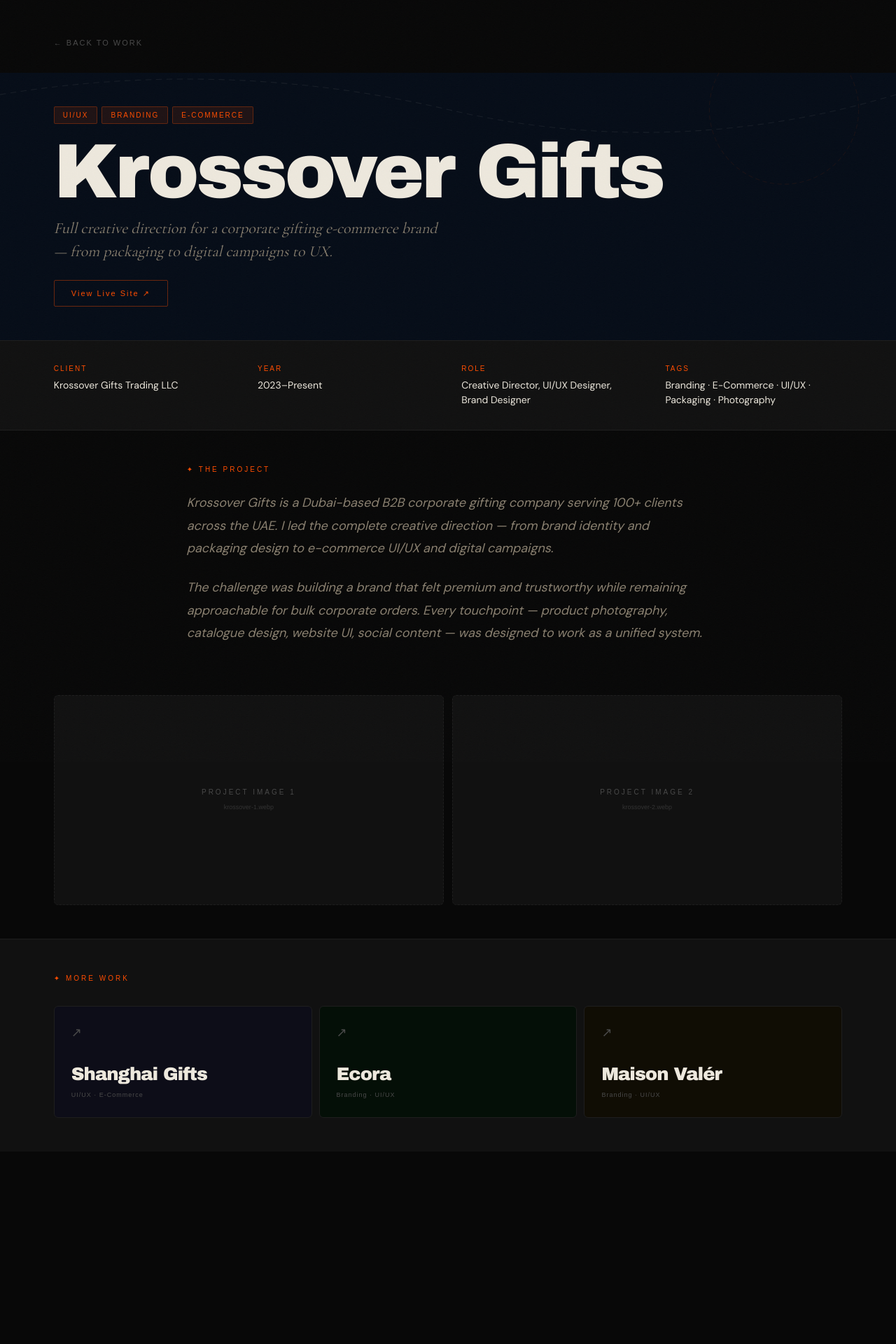
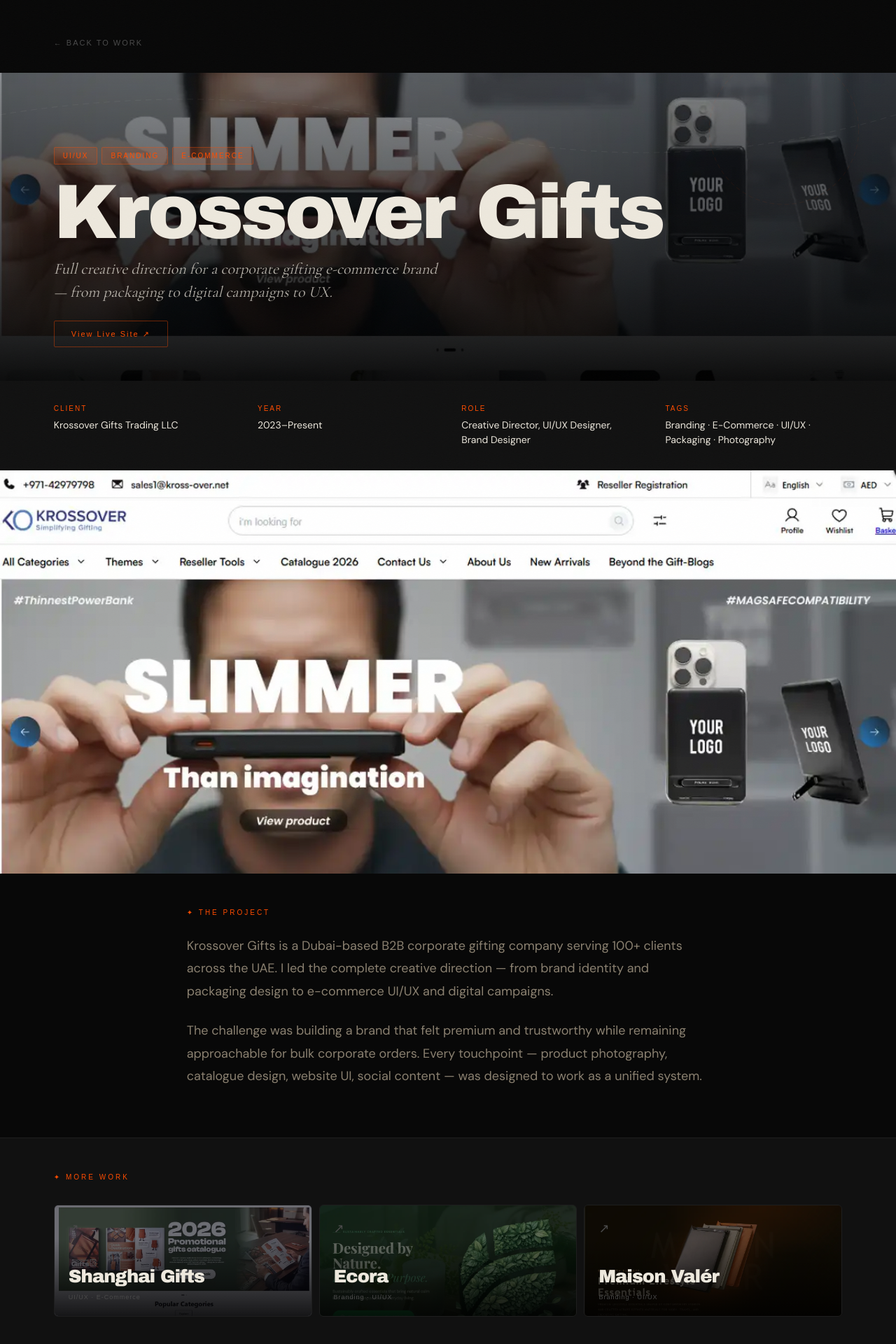
Before and after one commit to Artificer-cloud/adesignaerium, a Next.js app: page /work/krossover in a window 1280 px wide. Shown: the part 64-1984 px from the top of the page at 70% size. Before the commit the page ends 1709 px from the top, so only its background shows below. Built offline with nearby package versions, Linux system fonts and the light colour scheme; a web font is replaced by a local one.

Commit message:
Fix case study pages with cover image hero

```diff
--- a/src/app/work/[slug]/page.tsx
+++ b/src/app/work/[slug]/page.tsx
@@ -1,4 +1,5 @@
 import { projects } from '@/lib/projects'
+import Image from 'next/image'
 import Link from 'next/link'
 import { notFound } from 'next/navigation'
 
@@ -19,92 +20,123 @@ export default function CaseStudyPage({ params }: { params: { slug: string } })
 
   return (
     <main style={{ paddingTop: '80px' }}>
+
+      {/* Back link */}
       <div style={{ padding: 'clamp(20px,4vh,40px) clamp(20px,6vw,80px)', maxWidth: '1400px', margin: '0 auto' }}>
         <Link href="/work" style={{ fontFamily: 'var(--font-mono)', fontSize: '11px', letterSpacing: '2px', color: 'var(--dim)', textTransform: 'uppercase' }}>
           ← Back to Work
         </Link>
       </div>
 
-      <section style={{ background: project.color || '#1a1a1a', minHeight: 'clamp(340px,45vh,500px)', display: 'flex', alignItems: 'flex-end', borderBottom: '1px solid var(--border)', position: 'relative', overflow: 'hidden' }}>
-        <svg aria-hidden style={{ position:'absolute', inset:0, width:'100%', height:'100%', opacity:.07, pointerEvents:'none' }} viewBox="0 0 1200 500" preserveAspectRatio="xMidYMid slice">
-          <circle cx="1050" cy="120" r="100" fill="none" stroke="#ff4d00" strokeWidth="1" strokeDasharray="6 4"/>
-          <path d="M0,100 Q300,50 600,120 Q900,190 1200,100" fill="none" stroke="#ede8dd" strokeWidth="1" strokeDasharray="8 6"/>
+      {/* Hero — full cover image */}
+      <section style={{ position: 'relative', minHeight: 'clamp(400px,55vh,620px)', display: 'flex', alignItems: 'flex-end', overflow: 'hidden', background: project.color || '#1a1a1a' }}>
+        {project.coverImage && (
+          <Image
+            src={project.coverImage}
+            alt={project.title}
+            fill
+            priority
+            style={{ objectFit: 'cover', objectPosition: 'center', opacity: 0.6 }}
+          />
+        )}
+        {/* Gradient overlay */}
+        <div style={{ position: 'absolute', inset: 0, background: 'linear-gradient(to bottom, rgba(0,0,0,0.1) 0%, rgba(0,0,0,0.5) 50%, rgba(0,0,0,0.92) 100%)' }} />
+
+        {/* Doodle SVG */}
+        <svg aria-hidden style={{ position: 'absolute', inset: 0, width: '100%', height: '100%', opacity: .06, pointerEvents: 'none' }} viewBox="0 0 1200 500" preserveAspectRatio="xMidYMid slice">
+          <circle cx="1050" cy="120" r="100" fill="none" stroke="#ff4d00" strokeWidth="1" strokeDasharray="6 4" />
+          <path d="M0,100 Q300,50 600,120 Q900,190 1200,100" fill="none" stroke="#ede8dd" strokeWidth="1" strokeDasharray="8 6" />
         </svg>
-        <div style={{ padding: 'clamp(40px,6vh,80px) clamp(20px,6vw,80px)', maxWidth: '1400px', margin: '0 auto', width: '100%', position: 'relative', zIndex: 1 }}>
+
+        <div style={{ position: 'relative', zIndex: 1, padding: 'clamp(40px,6vh,80px) clamp(20px,6vw,80px)', maxWidth: '1400px', margin: '0 auto', width: '100%' }}>
           <div style={{ display: 'flex', flexWrap: 'wrap', gap: '6px', marginBottom: '20px' }}>
             {project.category.map(cat => (
-              <span key={cat} style={{ fontFamily:'var(--font-mono)', fontSize:'10px', letterSpacing:'2px', color:'var(--orange)', background:'rgba(255,77,0,0.1)', border:'1px solid rgba(255,77,0,0.3)', padding:'4px 12px', borderRadius:'2px' }}>
+              <span key={cat} style={{ fontFamily: 'var(--font-mono)', fontSize: '10px', letterSpacing: '2px', color: 'var(--orange)', background: 'rgba(255,77,0,0.12)', border: '1px solid rgba(255,77,0,0.35)', padding: '4px 12px', borderRadius: '2px' }}>
                 {cat.toUpperCase()}
               </span>
             ))}
           </div>
-          <h1 style={{ fontFamily:'Clash Display,Arial Black,sans-serif', fontWeight:700, fontSize:'clamp(44px,9vw,110px)', letterSpacing:'-4px', color:'var(--bone)', lineHeight:.88, marginBottom:'16px' }}>
+          <h1 style={{ fontFamily: 'Clash Display,Arial Black,sans-serif', fontWeight: 700, fontSize: 'clamp(44px,9vw,110px)', letterSpacing: '-4px', color: 'var(--bone)', lineHeight: .88, marginBottom: '16px' }}>
             {project.title}
           </h1>
-          <p style={{ fontFamily:'Cormorant Garamond,Georgia,serif', fontStyle:'italic', fontSize:'clamp(16px,2vw,22px)', color:'var(--muted)', maxWidth:'560px' }}>
+          <p style={{ fontFamily: 'Cormorant Garamond,Georgia,serif', fontStyle: 'italic', fontSize: 'clamp(16px,2vw,22px)', color: 'rgba(237,232,221,0.75)', maxWidth: '560px', lineHeight: 1.5 }}>
             {project.description}
           </p>
           {project.url && (
-            <a href={project.url} target="_blank" rel="noopener noreferrer" style={{ fontFamily:'var(--font-mono)', fontSize:'11px', letterSpacing:'2px', color:'var(--orange)', border:'1px solid rgba(255,77,0,0.4)', padding:'10px 24px', borderRadius:'2px', display:'inline-block', marginTop:'24px' }}>
+            <a href={project.url} target="_blank" rel="noopener noreferrer"
+              style={{ fontFamily: 'var(--font-mono)', fontSize: '11px', letterSpacing: '2px', color: 'var(--orange)', border: '1px solid rgba(255,77,0,0.4)', padding: '10px 24px', borderRadius: '2px', display: 'inline-block', marginTop: '24px', transition: 'all .3s' }}>
               View Live Site ↗
             </a>
           )}
         </div>
       </section>
 
-      <section style={{ background:'var(--surface)', borderBottom:'1px solid var(--border)' }}>
-        <div style={{ padding:'clamp(24px,4vh,40px) clamp(20px,6vw,80px)', maxWidth:'1400px', margin:'0 auto', display:'grid', gridTemplateColumns:'repeat(auto-fit,minmax(160px,1fr))', gap:'clamp(20px,3vw,40px)' }}>
+      {/* Meta strip */}
+      <section style={{ background: 'var(--surface)', borderBottom: '1px solid var(--border)' }}>
+        <div style={{ padding: 'clamp(24px,4vh,40px) clamp(20px,6vw,80px)', maxWidth: '1400px', margin: '0 auto', display: 'grid', gridTemplateColumns: 'repeat(auto-fit,minmax(160px,1fr))', gap: 'clamp(20px,3vw,40px)' }}>
           {[
-            { label:'Client', value: project.client },
-            { label:'Year',   value: project.year },
-            { label:'Role',   value: project.role.join(', ') },
-            { label:'Tags',   value: project.tags.join(' · ') },
+            { label: 'Client', value: project.client },
+            { label: 'Year', value: project.year },
+            { label: 'Role', value: project.role.join(', ') },
+            { label: 'Tags', value: project.tags.join(' · ') },
           ].map(({ label, value }) => (
             <div key={label}>
-              <div style={{ fontFamily:'var(--font-mono)', fontSize:'10px', letterSpacing:'2px', color:'var(--orange)', marginBottom:'6px' }}>{label.toUpperCase()}</div>
-              <div style={{ fontFamily:'var(--font-body)', fontSize:'14px', color:'var(--bone)', lineHeight:1.5 }}>{value}</div>
+              <div style={{ fontFamily: 'var(--font-mono)', fontSize: '10px', letterSpacing: '2px', color: 'var(--orange)', marginBottom: '6px' }}>{label.toUpperCase()}</div>
+              <div style={{ fontFamily: 'var(--font-body)', fontSize: '14px', color: 'var(--bone)', lineHeight: 1.5 }}>{value}</div>
             </div>
           ))}
         </div>
       </section>
 
-      <section style={{ padding:'clamp(40px,6vh,80px) clamp(20px,6vw,80px)', maxWidth:'900px', margin:'0 auto' }}>
-        <span style={{ fontFamily:'var(--font-mono)', fontSize:'10px', letterSpacing:'3px', color:'var(--orange)', display:'block', marginBottom:'24px' }}>✦ THE PROJECT</span>
+      {/* Cover image — full width showcase */}
+      {project.coverImage && (
+        <section style={{ position: 'relative', height: 'clamp(300px,45vw,600px)', overflow: 'hidden' }}>
+          <Image
+            src={project.coverImage}
+            alt={`${project.title} showcase`}
+            fill
+            style={{ objectFit: 'cover', objectPosition: 'center top' }}
+          />
+        </section>
+      )}
+
+      {/* Description */}
+      <section style={{ padding: 'clamp(40px,6vh,80px) clamp(20px,6vw,80px)', maxWidth: '900px', margin: '0 auto' }}>
+        <span style={{ fontFamily: 'var(--font-mono)', fontSize: '10px', letterSpacing: '3px', color: 'var(--orange)', display: 'block', marginBottom: '24px' }}>✦ THE PROJECT</span>
         {project.longDescription.split('\n\n').map((para, i) => (
-          <p key={i} style={{ fontFamily:'var(--font-body)', fontSize:'clamp(15px,1.7vw,18px)', color:'var(--muted)', lineHeight:1.8, marginBottom:'1.5rem', fontStyle:'italic' }}>
+          <p key={i} style={{ fontFamily: 'var(--font-body)', fontSize: 'clamp(15px,1.7vw,18px)', color: 'var(--muted)', lineHeight: 1.8, marginBottom: '1.5rem' }}>
             {para}
           </p>
         ))}
       </section>
 
-      <section style={{ padding:'0 clamp(20px,6vw,80px) clamp(40px,6vh,80px)', maxWidth:'1400px', margin:'0 auto' }}>
-        <div style={{ display:'grid', gridTemplateColumns:'repeat(auto-fit,minmax(min(100%,400px),1fr))', gap:'12px' }}>
-          {[1,2].map(n => (
-            <div key={n} style={{ background:'var(--surface)', border:'1px dashed var(--border)', borderRadius:'6px', minHeight:'300px', display:'flex', flexDirection:'column', alignItems:'center', justifyContent:'center', gap:'8px' }}>
-              <span style={{ fontFamily:'var(--font-mono)', fontSize:'10px', letterSpacing:'3px', color:'var(--dim)' }}>PROJECT IMAGE {n}</span>
-              <span style={{ fontFamily:'var(--font-mono)', fontSize:'9px', color:'var(--dim)', opacity:.6 }}>{project.id}-{n}.webp</span>
-            </div>
-          ))}
-        </div>
-      </section>
-
-      <section style={{ background:'var(--surface)', borderTop:'1px solid var(--border)' }}>
-        <div style={{ padding:'clamp(40px,6vh,80px) clamp(20px,6vw,80px)', maxWidth:'1400px', margin:'0 auto' }}>
-          <span style={{ fontFamily:'var(--font-mono)', fontSize:'10px', letterSpacing:'3px', color:'var(--orange)', display:'block', marginBottom:'32px' }}>✦ MORE WORK</span>
-          <div style={{ display:'grid', gridTemplateColumns:'repeat(auto-fit,minmax(min(100%,220px),1fr))', gap:'10px' }}>
+      {/* More work */}
+      <section style={{ background: 'var(--surface)', borderTop: '1px solid var(--border)' }}>
+        <div style={{ padding: 'clamp(40px,6vh,80px) clamp(20px,6vw,80px)', maxWidth: '1400px', margin: '0 auto' }}>
+          <span style={{ fontFamily: 'var(--font-mono)', fontSize: '10px', letterSpacing: '3px', color: 'var(--orange)', display: 'block', marginBottom: '32px' }}>✦ MORE WORK</span>
+          <div style={{ display: 'grid', gridTemplateColumns: 'repeat(auto-fit,minmax(min(100%,220px),1fr))', gap: '10px' }}>
             {others.map(other => (
               <Link key={other.id} href={`/work/${other.id}`} className="project-card"
-                style={{ background:other.color||'#1a1a1a', border:'1px solid var(--border)', borderRadius:'6px', padding:'clamp(20px,2.5vw,24px)', minHeight:'160px', display:'flex', flexDirection:'column', justifyContent:'space-between' }}>
-                <span style={{ fontFamily:'var(--font-mono)', fontSize:'18px', color:'var(--dim)' }}>↗</span>
-                <div>
-                  <div style={{ fontFamily:'Clash Display,Arial Black,sans-serif', fontWeight:700, fontSize:'clamp(18px,2.5vw,26px)', letterSpacing:'-1px', color:'var(--bone)' }}>{other.title}</div>
-                  <div style={{ fontFamily:'var(--font-mono)', fontSize:'9px', color:'var(--dim)', letterSpacing:'1px', marginTop:'4px' }}>{other.category.join(' · ')}</div>
+                style={{ background: other.color || '#1a1a1a', border: '1px solid var(--border)', borderRadius: '6px', minHeight: '160px', display: 'flex', flexDirection: 'column', justifyContent: 'space-between', position: 'relative', overflow: 'hidden' }}>
+                {other.coverImage && (
+                  <>
+                    <Image src={other.coverImage} alt={other.title} fill style={{ objectFit: 'cover', opacity: 0.4 }} />
+                    <div style={{ position: 'absolute', inset: 0, background: 'linear-gradient(to bottom, transparent 30%, rgba(0,0,0,0.8) 100%)' }} />
+                  </>
+                )}
+                <div style={{ position: 'relative', zIndex: 1, padding: 'clamp(16px,2vw,20px)', display: 'flex', flexDirection: 'column', justifyContent: 'space-between', height: '100%' }}>
+                  <span style={{ fontFamily: 'var(--font-mono)', fontSize: '18px', color: 'var(--dim)' }}>↗</span>
+                  <div>
+                    <div style={{ fontFamily: 'Clash Display,Arial Black,sans-serif', fontWeight: 700, fontSize: 'clamp(18px,2.5vw,26px)', letterSpacing: '-1px', color: 'var(--bone)' }}>{other.title}</div>
+                    <div style={{ fontFamily: 'var(--font-mono)', fontSize: '9px', color: 'var(--dim)', letterSpacing: '1px', marginTop: '4px' }}>{other.category.join(' · ')}</div>
+                  </div>
                 </div>
               </Link>
             ))}
           </div>
         </div>
       </section>
+
     </main>
   )
 }
```
